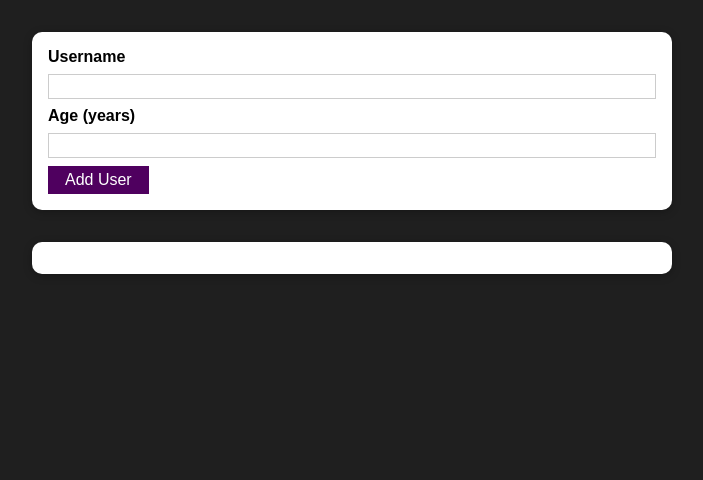
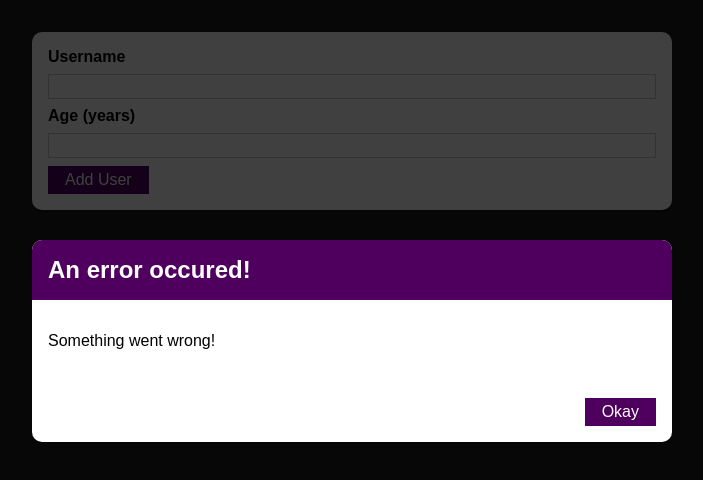
Before and after one commit to Codalicio/addingUser, a React (Create React App) app: page / in a window 1280 px wide. Shown: the top 480 px of the page, without its empty margins (288-991 px from the left). Built offline with nearby package versions, Linux system fonts and the light colour scheme; the HTML template or start-up script is replaced by a standard one.

Commit message:
Added errorModal component

```diff
--- /dev/null
+++ b/src/components/UI/ErrorModal.js
@@ -0,0 +1,25 @@
+import React from "react";
+import Button from "./Button";
+import Card from "./Card";
+import classes from "./ErrorModal.module.css";
+
+const ErrorModal = (props) => {
+  return (
+    <div>
+      <div className={classes.backdrop} />
+      <Card className={classes.modal}>
+        <header className={classes.header}>
+          <h2>{props.title}</h2>
+        </header>
+        <div className={classes.content}>
+          <p>{props.message}</p>
+        </div>
+        <footer className={classes.actions}>
+          <Button>Okay</Button>
+        </footer>
+      </Card>
+    </div>
+  );
+};
+
+export default ErrorModal;
--- /dev/null
+++ b/src/components/UI/ErrorModal.module.css
@@ -0,0 +1,45 @@
+.backdrop {
+    position: fixed;
+    top: 0;
+    left: 0;
+    width: 100%;
+    height: 100vh;
+    z-index: 10;
+    background: rgba(0, 0, 0, 0.75);
+  }
+
+  .modal {
+    position: fixed;
+    top: 30vh;
+    left: 10%;
+    width: 80%;
+    z-index: 100;
+    overflow: hidden;
+  }
+
+  .header {
+    background: #4f005f;
+    padding: 1rem;
+  }
+
+  .header h2 {
+    margin: 0;
+    color: white;
+  }
+
+  .content {
+    padding: 1rem;
+  }
+
+  .actions {
+    padding: 1rem;
+    display: flex;
+    justify-content: flex-end;
+  }
+
+  @media (min-width: 768px) {
+    .modal {
+      left: calc(50% - 20rem);
+      width: 40rem;
+    }
+  }
--- a/src/components/Users/AddUser.js
+++ b/src/components/Users/AddUser.js
@@ -1,6 +1,7 @@
 import React, { useState } from "react";
 import Button from "../UI/Button";
 import Card from "../UI/Card";
+import ErrorModal from "../UI/ErrorModal";
 import classes from "./AddUser.module.css";
 
 const AddUser = (props) => {
@@ -32,6 +33,8 @@
   };
 
   return (
+    <div>
+      <ErrorModal title="An error occured!" message="Something went wrong!" />
       <Card className={classes.input}>
         <form onSubmit={addUserHandler}>
           <label htmlFor="username">Username</label>
@@ -51,6 +54,7 @@
           <Button type="submit">Add User</Button>
         </form>
       </Card>
+    </div>
   );
 };
 
```
Lines whose indentation alone changed are shown as unchanged.
